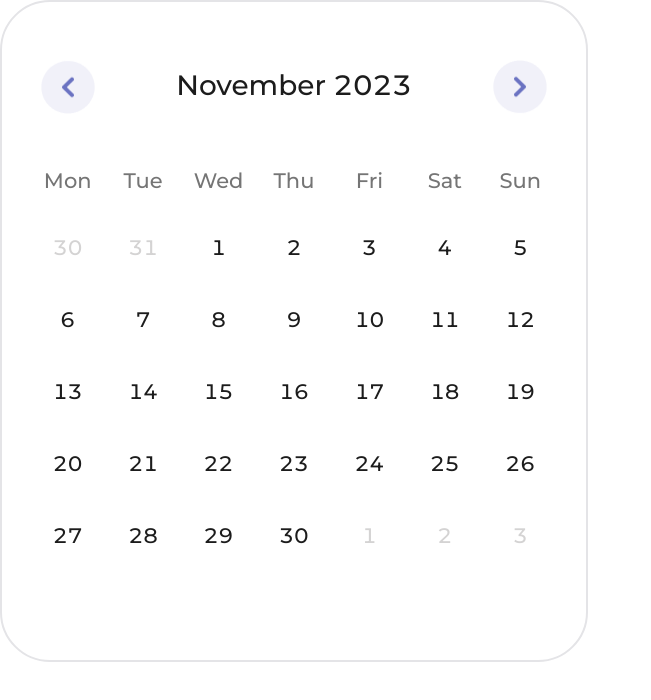
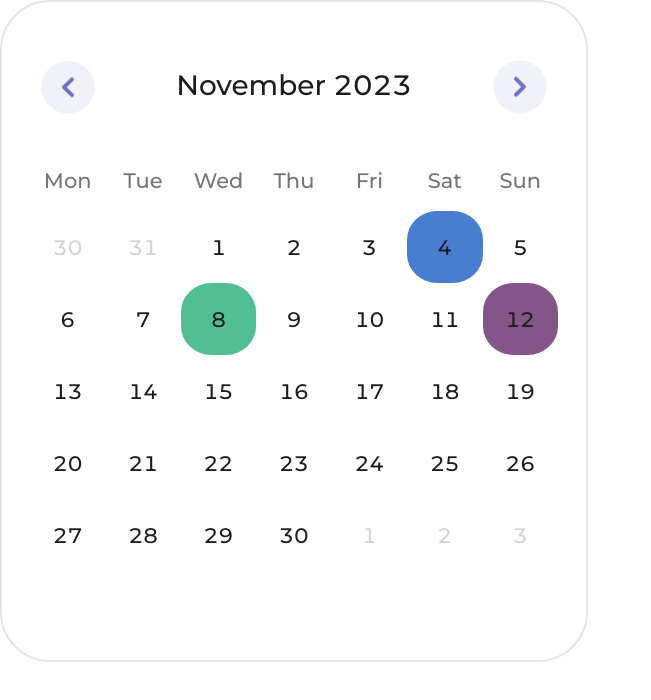
Before and after one commit to fedas25/react_capitalschool, a React app: page / in a window 1280 px wide. Shown: the top 700 px of the page, without its empty margins (0-651 px from the left). Built offline with nearby package versions, Linux system fonts and the light colour scheme.

Commit message:
added display of dates with an entry in calendar

```diff
--- a/src/components/Calendar.jsx
+++ b/src/components/Calendar.jsx
@@ -183,17 +183,40 @@ color: #757575;
 .react-calendar__month-view__days__day{
   padding: 25.5px 28px;
 }
+
+.losos {
+    background-color: #477ed0;
+    border-radius: 40%;
+}
+
+.karp {
+    background-color: #51be93;
+    border-radius: 40%;
+}
+
+.okyn {
+    background-color: #845589;
+    border-radius: 40%;
+}
 `;
 
 export default function App() {
   const [value, onChange] = useState(new Date());
 
   function formatSelectedDate({ activeStartDate, date, view }) {
-    if (view === "month" && date.toDateString() == new Date().toDateString()) {
-      return "losos"
-    }
+    const dateSessions = [{date: "2023-11-04", color: "losos"},
+                          {date: "2023-11-08", color: "karp"},
+                          {date: "2023-11-12", color: "okyn"}];
+    const formatDateSessions = dateSessions.map((dateSessions) => new Date(dateSessions.date).toDateString());
 
-    return null;
+    //  console.log(dateSessions); new Date(date).toDateString()
+    //  в date "Wed Jul 28 1993 14:39:07 GMT+0200 (CEST)" это toString()
+
+    const indexDay = formatDateSessions.indexOf(date.toDateString());
+
+    if (indexDay === -1 || view != "month") return
+
+    return dateSessions[indexDay].color;
   }
 
   return (
```
